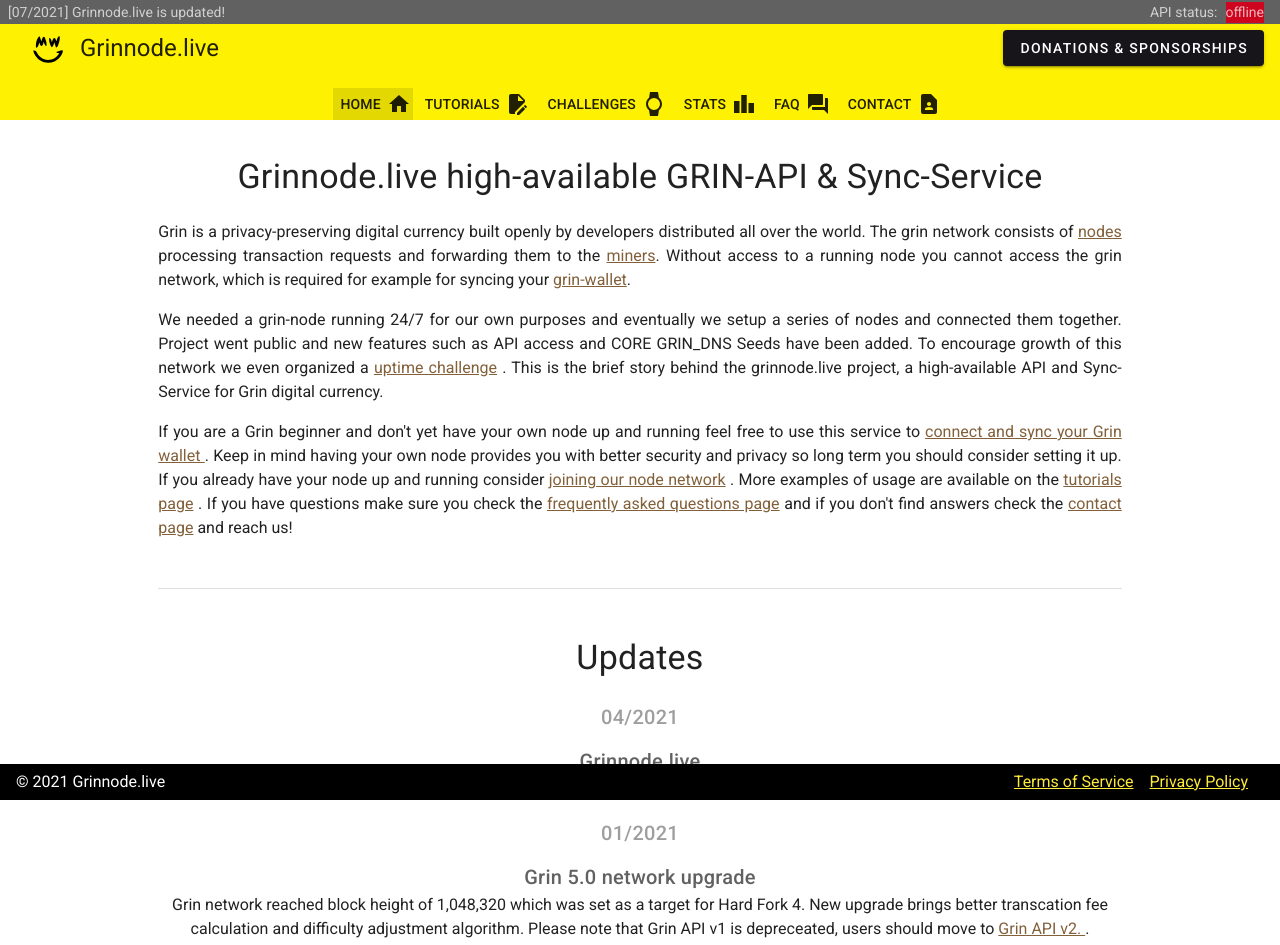
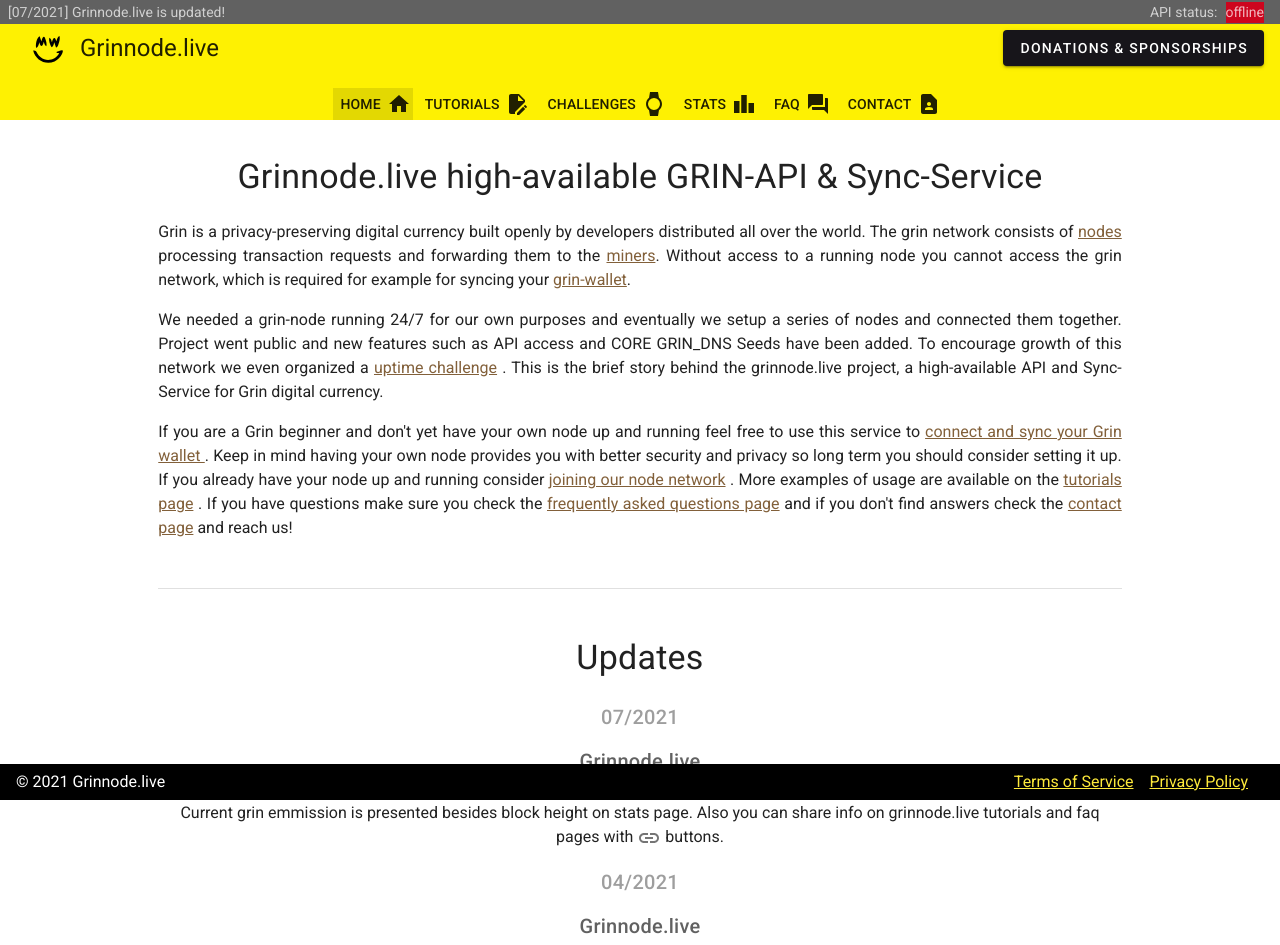
Before and after one commit to Grinnode-live/grinnode-live-frontend, a Vue app: page / in a window 1280 px wide. Shown: the top 945 px of the page. Built offline with nearby package versions, Linux system fonts and the light colour scheme; no server answers.

Commit message:
Added 07/04 update text

```diff
--- a/src/views/Home.vue
+++ b/src/views/Home.vue
@@ -41,6 +41,12 @@
       <!--      UPDATES-->
 
       <h2 class="text-h4 mt-12 mb-6 text-center">Updates</h2>
+
+      <h6 class="text-h6 mb-3 grey--text">07/2021</h6>
+      <h6 class="text-h6 grey--text text--darken-2 " >Grinnode.live</h6>
+      <p>
+        We have updated wallet address check tool for better usability, now you can enter directly your grin wallet address starting with <i>grin1...</i>. Current grin emmission is presented besides block height on stats page. Also you can share info on grinnode.live tutorials and faq pages with  <v-icon>M3.9,12C3.9,10.29 5.29,8.9 7,8.9H11V7H7C4.24,7 2,9.24 2,12C2,14.76 4.24,17 7,17H11V15.1H7C5.29,15.1 3.9,13.71 3.9,12M8,13H16V11H8V13M17,7H13V8.9H17C18.71,8.9 20.1,10.29 20.1,12C20.1,13.71 18.71,15.1 17,15.1H13V17H17C19.76,17 22,14.76 22,12C22,9.24 19.76,7 17,7Z</v-icon> buttons.
+      </p>
 
       <h6 class="text-h6 mb-3 grey--text">04/2021</h6>
       <h6 class="text-h6 grey--text text--darken-2 " >Grinnode.live</h6>
```
